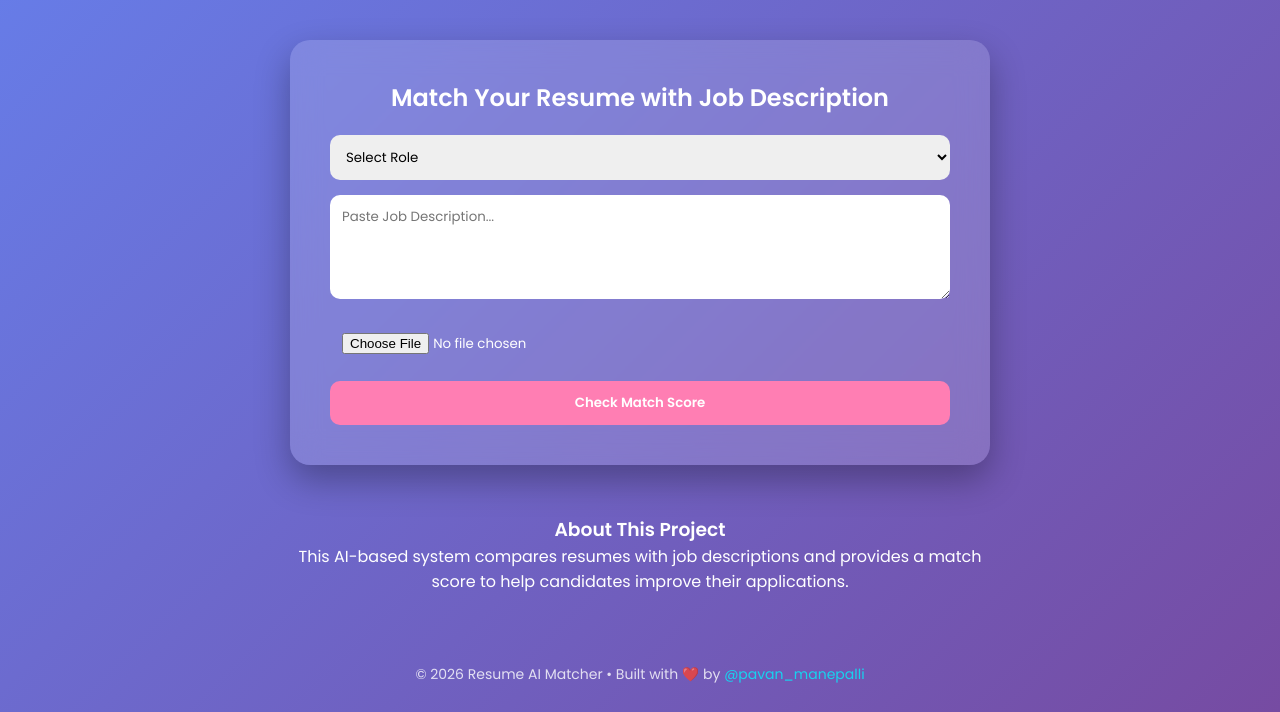
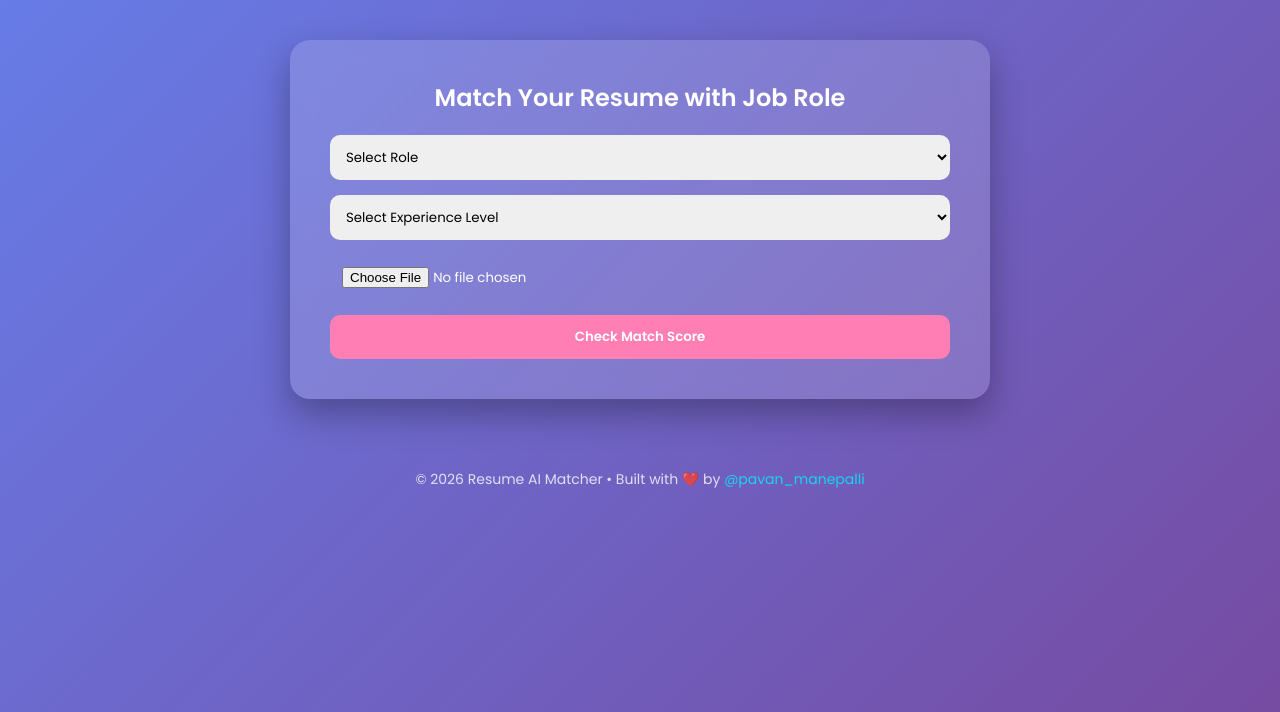
Before and after one commit to mpnsai007-debug/resume-ai-matcher, a Flask app: page / in a window 1280 px wide. Shown: the part 88-800 px from the top of the page. Run offline with Flask 3, Linux system fonts and the light colour scheme.

Commit message:
Final UI aligned with backend

```diff
--- a/templates/index.html
+++ b/templates/index.html
@@ -75,7 +75,7 @@
             margin-bottom: 20px;
         }
 
-        textarea, select, input[type="file"] {
+        select, input[type="file"] {
             width: 100%;
             padding: 12px;
             border-radius: 10px;
@@ -124,13 +124,6 @@
             transition: width 1s ease-in-out;
         }
 
-        .about {
-            margin-top: 50px;
-            text-align: center;
-            width: 90%;
-            max-width: 700px;
-        }
-
         footer {
             margin-top: 50px;
             padding: 20px;
@@ -143,7 +136,6 @@
             color: #00f2fe;
             text-decoration: none;
         }
-
     </style>
 </head>
 
@@ -155,20 +147,26 @@
 </nav>
 
 <div class="container">
-    <h2>Match Your Resume with Job Description</h2>
+    <h2>Match Your Resume with Job Role</h2>
 
     <form method="POST" enctype="multipart/form-data" onsubmit="showLoader()">
 
+        <!-- Role Dropdown -->
         <select name="role" required>
             <option value="">Select Role</option>
-            <option>Software Developer</option>
-            <option>Data Scientist</option>
-            <option>Web Developer</option>
-            <option>ML Engineer</option>
+            <option value="Software Engineer">Software Engineer</option>
+            <option value="Data Scientist">Data Scientist</option>
+            <option value="Web Developer">Web Developer</option>
         </select>
 
-        <textarea name="job_description" rows="4" placeholder="Paste Job Description..." required></textarea>
+        <!-- Experience Dropdown -->
+        <select name="level" required>
+            <option value="">Select Experience Level</option>
+            <option value="Fresher">Fresher</option>
+            <option value="Experienced">Experienced</option>
+        </select>
 
+        <!-- Resume Upload -->
         <input type="file" name="resume" required>
 
         <button type="submit">Check Match Score</button>
@@ -184,12 +182,13 @@
         <div class="progress">
             <div class="progress-bar">{{ score }}%</div>
         </div>
+
+        {% if report_ready %}
+            <a href="/download">
+                <button style="margin-top:15px;">Download Detailed Report</button>
+            </a>
+        {% endif %}
     {% endif %}
-</div>
-
-<div class="about">
-    <h3>About This Project</h3>
-    <p>This AI-based system compares resumes with job descriptions and provides a match score to help candidates improve their applications.</p>
 </div>
 
 <footer>
```
